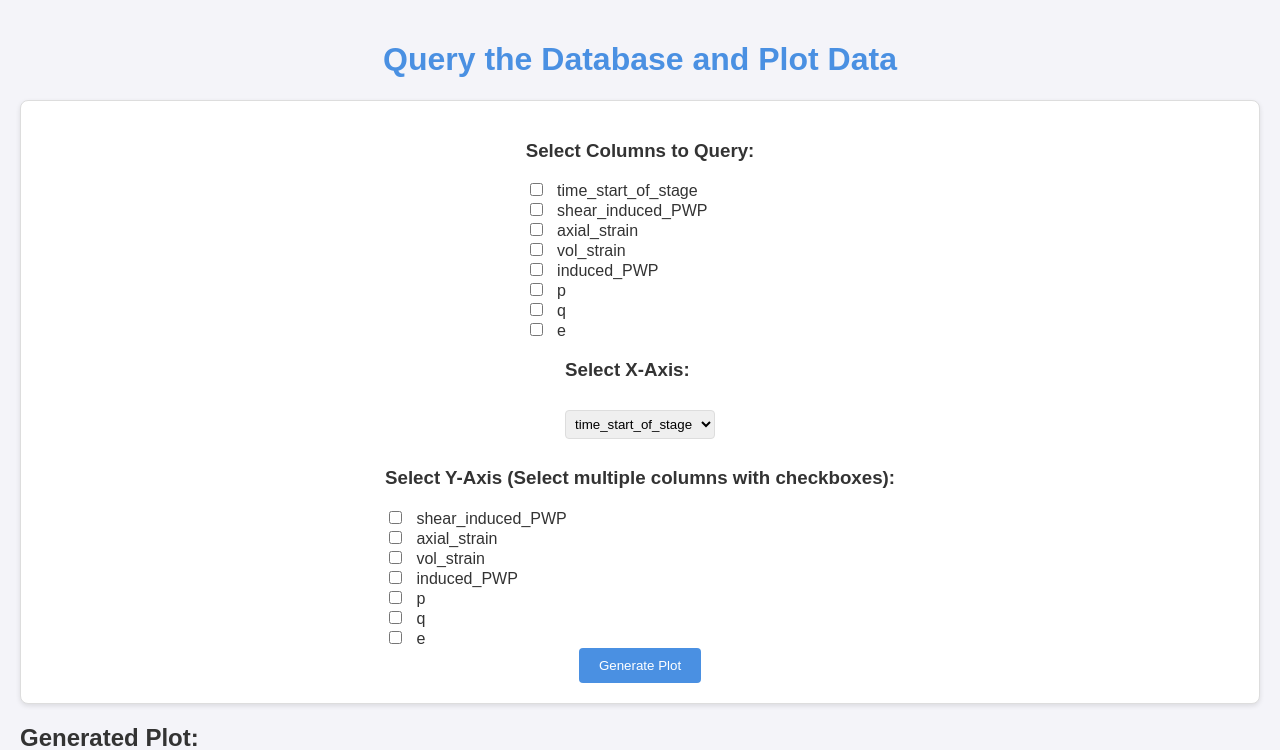
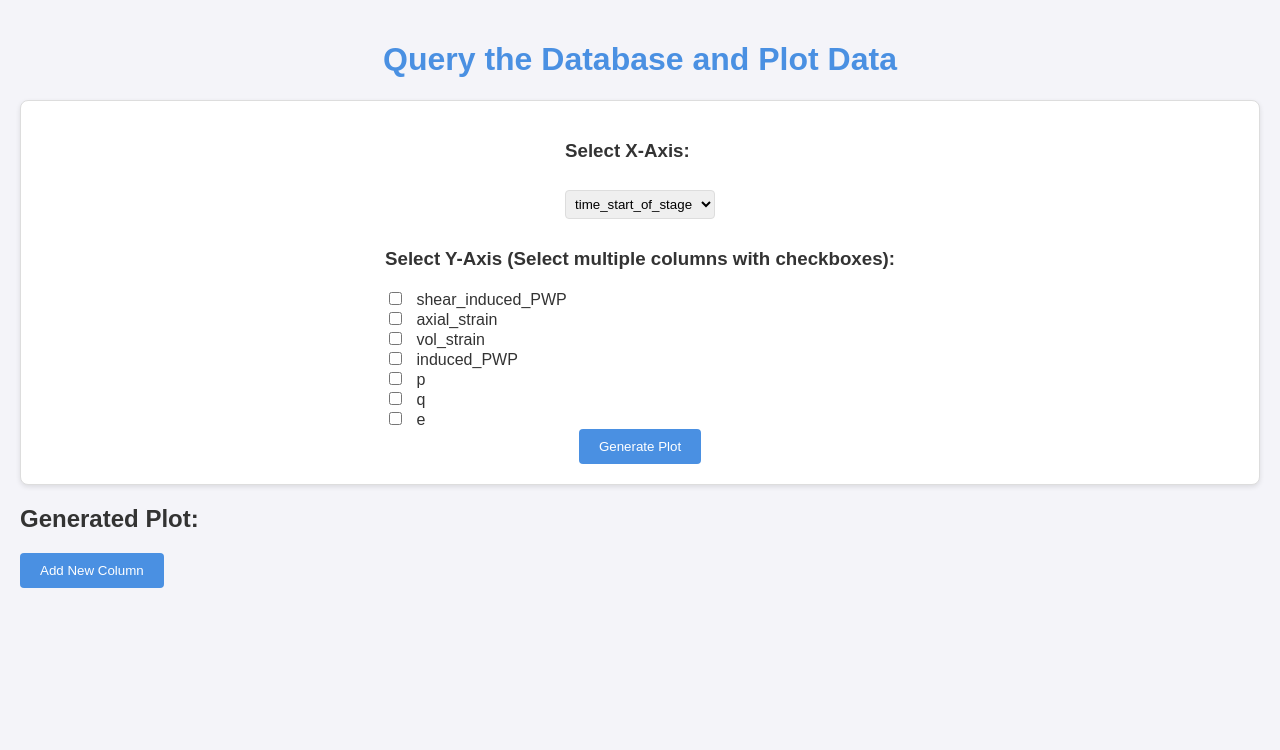
Before and after one commit to chowe99/CITS3200-Project, a Flask app: page / in a window 1280 px wide. Shown: the top 750 px of the page. After the commit the page ends 588 px from the top, so only its background shows below. Run offline with Flask 3, Linux system fonts and the light colour scheme; data comes from the database, SQL or seed files in the repository.

Commit message:
made UI more intuitive

```diff
--- a/app/blueprints/main.py
+++ b/app/blueprints/main.py
@@ -32,13 +32,16 @@
 
 @main.route('/plot', methods=['POST'])
 def plot():
-    selected_columns = request.form.getlist('columns')
     x_axis = request.form['x_axis']
-    y_axis = request.form.getlist('y_axis')  # Allow multiple Y-axes
+    y_axis = request.form.getlist('y_axis')  # Get selected Y-axis columns
 
-    # Query the selected columns from the database
+    # Check if Y-axis columns are selected
+    if not y_axis:
+        return jsonify({"error": "Please select at least one column for the Y-axis."})
+
+    # Query the selected X and Y-axis columns from the database
     conn = sqlite3.connect(DATABASE_PATH)
-    query = f"SELECT {', '.join(selected_columns)} FROM CSL_1_U"  # Adjust your table name
+    query = f"SELECT {x_axis}, {', '.join(y_axis)} FROM CSL_1_U"  # Adjust your table name
     df = pd.read_sql_query(query, conn)
     conn.close()
 
--- a/app/templates/home.html
+++ b/app/templates/home.html
@@ -10,13 +10,6 @@
 <body>
     <h1>Query the Database and Plot Data</h1>
     <form id="plot-form">
-        <div>
-            <h3>Select Columns to Query:</h3>
-            {% for column in columns %}
-                <input type="checkbox" name="columns" value="{{ column }}"> {{ column }}<br>
-            {% endfor %}
-        </div>
-
         <div>
             <h3>Select X-Axis:</h3>
             <select name="x_axis">
```
